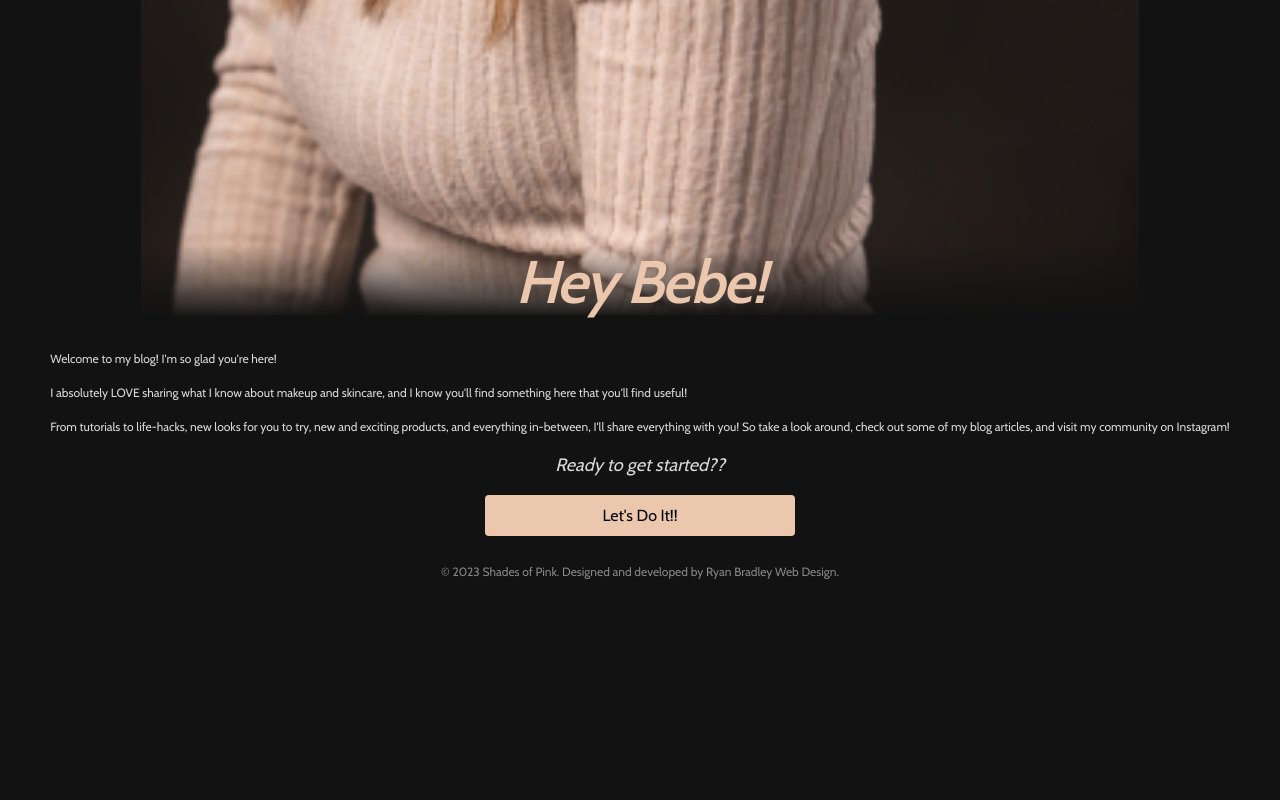
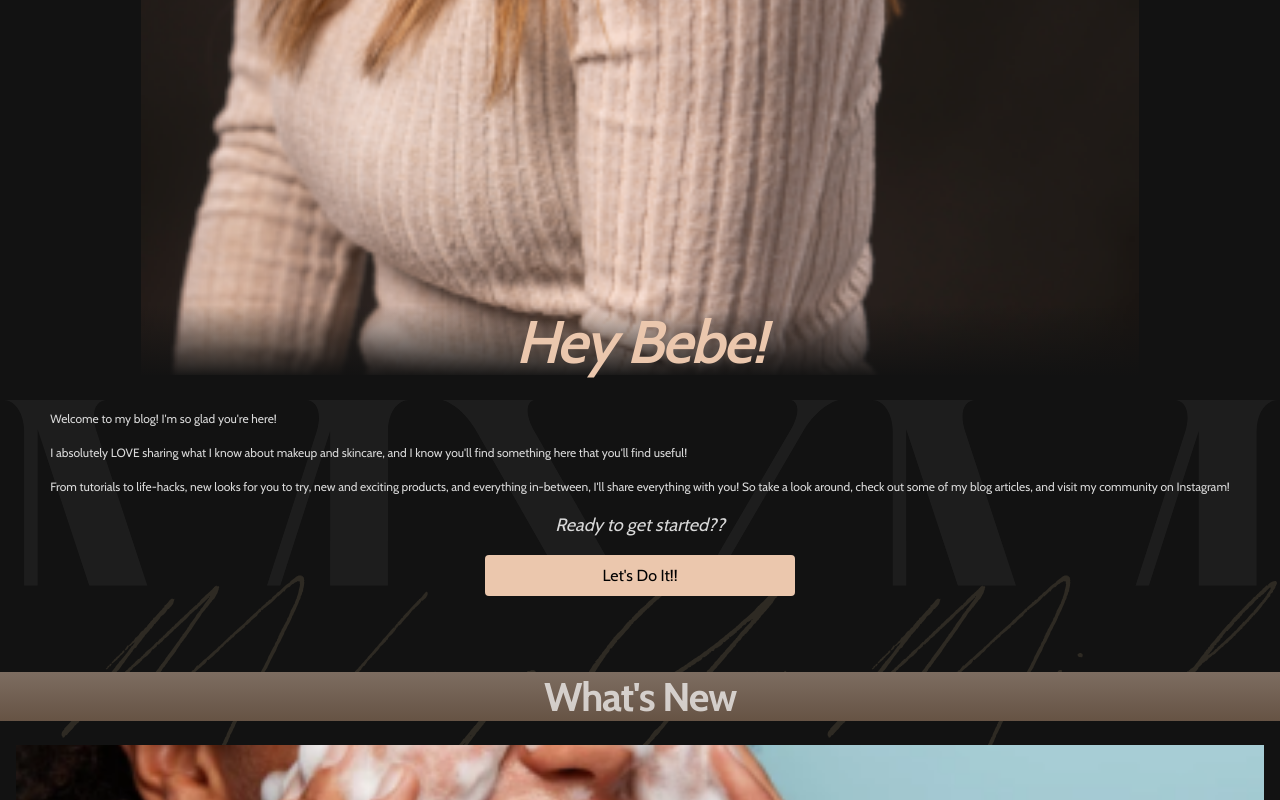
Before and after one commit to ryanbradley-webdev/makeup-yer-mind-official, a Next.js app: page / in a window 1280 px wide. Shown: the part 2000-2800 px from the top of the page. Before the commit the page ends 2591 px from the top, so only its background shows below. Built offline with nearby package versions, Linux system fonts and the light colour scheme.

Commit message:
Add basic layout for homepage content structure with placeholder content.

```diff
--- /dev/null
+++ b/app/components/sectionHeader/sectionHeader.module.css
@@ -0,0 +1,12 @@
+.sectionHeader {
+    width: 100%;
+    background: linear-gradient(to bottom, #7D6D61, #665344);
+}
+
+.sectionHeader h2 {
+    color: var(--color-white-pri);
+    opacity: 0.7;
+    text-align: center;
+    font-size: 40px;
+    letter-spacing: -0.03em;
+}
--- /dev/null
+++ b/app/components/sectionHeader/sectionHeader.tsx
@@ -0,0 +1,15 @@
+import styles from './sectionHeader.module.css'
+
+export default function SectionHeader({
+    children
+}: {
+    children: string
+}) {
+    return (
+        <div className={styles.sectionHeader}>
+            <h2>
+                {children}
+            </h2>
+        </div>
+    )
+}
--- a/app/globals.css
+++ b/app/globals.css
@@ -6,6 +6,7 @@
   --color-gold-sec: #C09678;
   --color-gold-gradient: linear-gradient(to bottom, var(--color-gold-pri), var(--color-gold-sec));
   --color-background-main: #121212;
+  --color-background-card: #12121266;
 }
 
 *,
--- a/app/page.module.css
+++ b/app/page.module.css
@@ -1,3 +1,10 @@
+.main section {
+    min-height: 100vh;
+    min-height: 100dvh;
+    margin-bottom: 60px;
+    scroll-margin-top: 72px;
+}
+
 .hero {
     display: flex;
     flex-direction: column;
@@ -114,3 +121,57 @@
     display: block;
     margin-inline: auto;
 }
+
+.newGrid {
+    display: grid;
+    margin-top: 24px;
+    padding-inline: 16px;
+}
+
+.newGrid img:first-of-type {
+    width: 100%;
+    height: 200px;
+    object-fit: cover;
+}
+
+.newGrid > div {
+    position: relative;
+}
+
+.card_info {
+    position: absolute;
+    inset: 16px;
+    top: auto;
+    display: flex;
+    flex-direction: column;
+    gap: 4px;
+    padding: 8px;
+    background-color: var(--color-background-card);
+    backdrop-filter: blur(4px);
+    -webkit-backdrop-filter: blur(4px);
+}
+
+.latest {
+    font-size: 12px;
+    font-weight: 300;
+    color: #E71313;
+}
+
+.card_info h5 {
+    font-size: 24px;
+    font-weight: 400;
+}
+
+.card_info h6 {
+    color: var(--color-white-sec);
+    font-weight: 300;
+}
+
+.card_info button {
+    display: none;
+    padding: 8px;
+    color: var(--color-gold-pri);
+    background-color: transparent;
+    border: 1px solid var(--color-gold-pri);
+    border-radius: 0;
+}
--- a/app/page.tsx
+++ b/app/page.tsx
@@ -3,12 +3,13 @@ import Link from 'next/link'
 import Image from 'next/image'
 import LogoName from './components/assets/LogoName'
 import HeroBtn from './components/assets/HeroBtn'
+import SectionHeader from './components/sectionHeader/sectionHeader'
 
 export default function Home() {
 
 
   return (
-    <main>
+    <main className={styles.main}>
 
       <section className={styles.hero}>
 
@@ -72,6 +73,52 @@ export default function Home() {
 
       </section>
 
+      <section id='new'>
+
+        <SectionHeader>
+          What&apos;s New
+        </SectionHeader>
+
+        <div className={styles.newGrid}>
+
+          <div className={styles.first_new_content}>
+            <Image src='/new-placeholder-lg.png' width={448} height={337} alt='' />
+            <div className={styles.card_info}>
+              <p className={styles.latest}>
+                Latest Blog
+              </p>
+              <h5>
+                Find Your Skin Type
+              </h5>
+              <h6>
+                Take this short quiz to find your skin type!
+              </h6>
+              <button>
+                Read More
+              </button>
+            </div>
+          </div>
+
+        </div>
+
+      </section>
+
+      <section id='looks'>
+
+        <SectionHeader>
+          Find a New Look
+        </SectionHeader>
+
+      </section>
+
+      <section id='blogs'>
+
+        <SectionHeader>
+          Blogs
+        </SectionHeader>
+
+      </section>
+
     </main>
   )
 }
```
Also changed, not shown: public/new-placeholder-lg.png (added).
